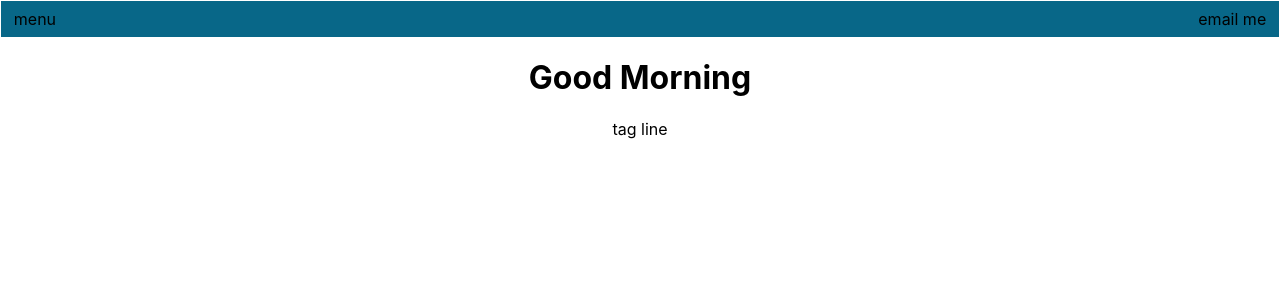
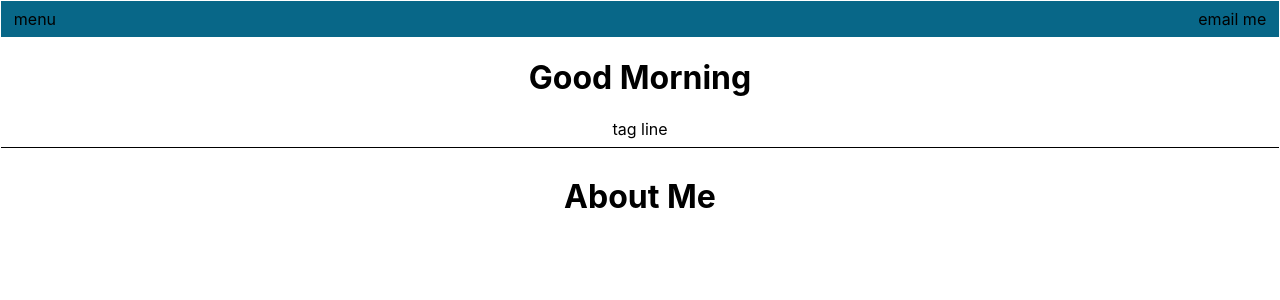
Before and after one commit to BenFischer001/PersonalWebsite, a React (Create React App) app: page / in a window 1280 px wide. Shown: the top 300 px of the page. Built offline with nearby package versions, Linux system fonts and the light colour scheme.

Commit message:
add: generalized title component + created line break component

```diff
--- a/src/App.js
+++ b/src/App.js
@@ -1,5 +1,6 @@
 import Nav from './Components/Nav';
 import Title from './Components/Title';
+import Line from './Components/Line';
 
 import './App.css';
 
@@ -7,7 +8,9 @@ function App() {
   return (
     <div className="App">
         <Nav/>
-        <Title/>
+        <Title title={'Good Morning'} underText={'tag line'}/>
+        <Line/>
+        <Title title={'About Me'}/>
     </div>
   );
 }
--- /dev/null
+++ b/src/Components/CSS/Line.css
@@ -0,0 +1,5 @@
+.line {
+    border-top: .1vh solid black;
+    height: 1vh;
+    margin-top: 1vh;
+}
--- /dev/null
+++ b/src/Components/Line.js
@@ -0,0 +1,9 @@
+import './CSS/Line.css'
+
+const Line = () => {
+    return (
+        <div className='line'></div>
+    )
+}
+
+export default Line
--- a/src/Components/Title.js
+++ b/src/Components/Title.js
@@ -1,10 +1,10 @@
 
 
-const Title = () => {
+const Title = ({title,underText}) => {
     return (
         <>
-        <h1>Good Morning</h1>
-        <p1>tag line</p1>
+        <h1>{title}</h1>
+        <p1>{underText}</p1>
         </>
     )
 }
```
